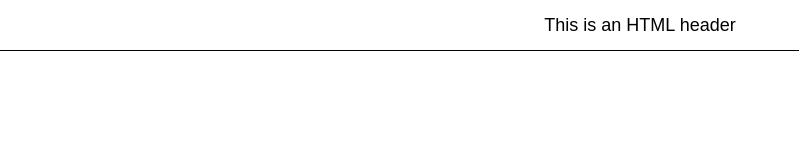
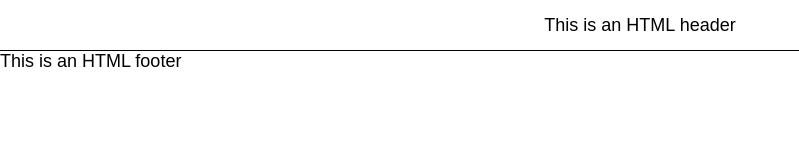
Before and after one commit to ooloo-io/github-flow-EeethB, a plain HTML site: page src/index.html in a window 1280 px wide. Shown: the whole page, without its empty margins (0-799 px from the left). Drawn offline with nearby package versions, Linux system fonts and the light colour scheme.

Commit message:
Added footer markup

```diff
--- a/src/index.html
+++ b/src/index.html
@@ -16,5 +16,8 @@
   <header class="header">
     This is an HTML header
   </header>
+  <footer class="footer">
+    This is an HTML footer
+  </footer>
 </body>
 </html>
```
